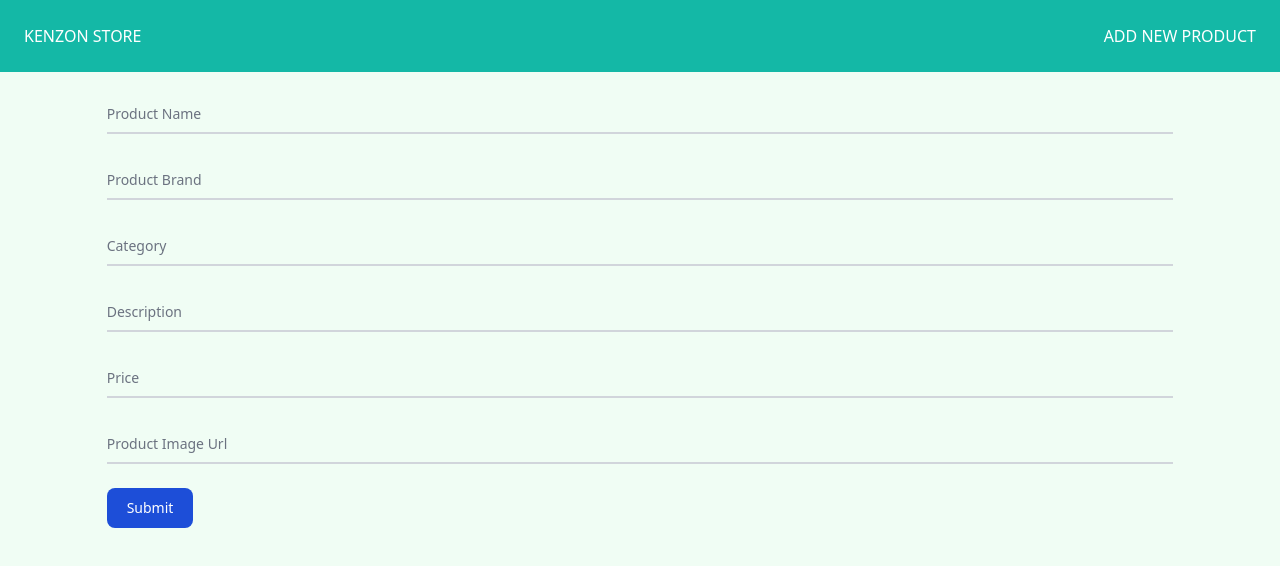
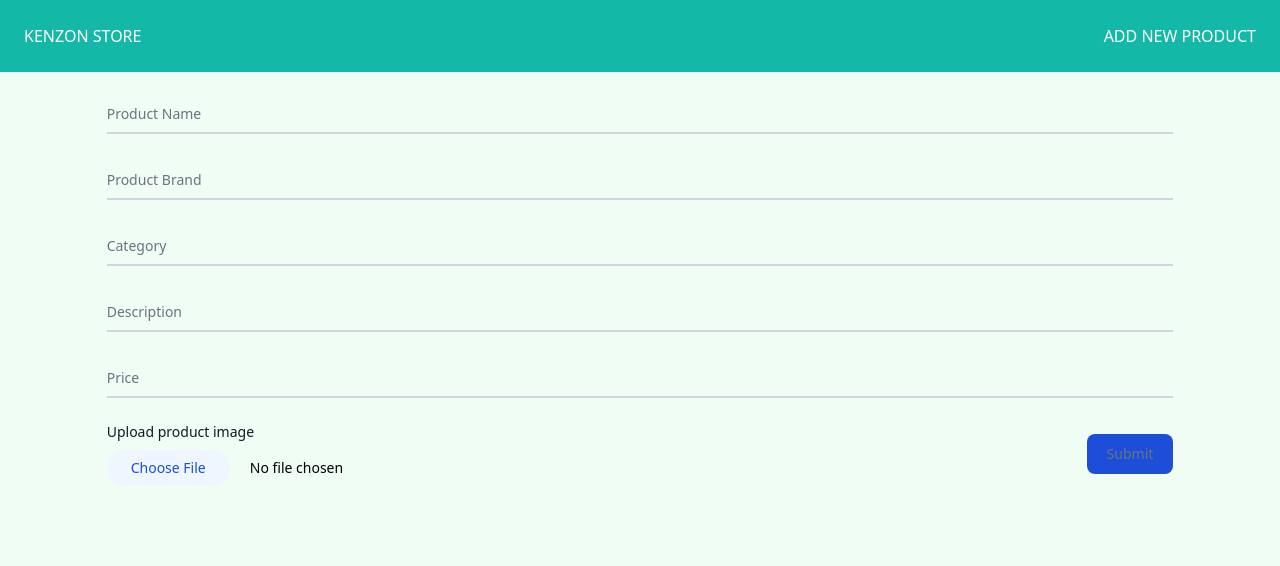
Before and after one commit to kennyoungC/Amazon-clone-FE, a React (Create React App) app in the folder amazon-clone-fe/: page /new in a window 1280 px wide. Shown: the top 566 px of the page. Built offline with nearby package versions, Linux system fonts and the light colour scheme.

Commit message:
new backend url with mongodb as database

```diff
--- a/amazon-clone-fe/src/components/Input.jsx
+++ b/amazon-clone-fe/src/components/Input.jsx
@@ -9,7 +9,6 @@ const Input = (props) => {
         name={name}
         id={name}
         min={1}
-        max={5}
         className="block py-2.5 px-0 w-full text-sm text-red bg-transparent border-0 border-b-2 border-gray-300 appearance-none  focus:outline-none focus:ring-0 focus:border-blue-600 peer"
         placeholder=" "
         required
--- a/amazon-clone-fe/src/components/ProductDetails.jsx
+++ b/amazon-clone-fe/src/components/ProductDetails.jsx
@@ -34,7 +34,7 @@ const ProductDetails = (props) => {
   }
   const fetchReviews = async () => {
     try {
-      const apiUrl = `${process.env.REACT_APP_BE_URL}/reviews/${params.productId}`
+      const apiUrl = `${process.env.REACT_APP_BE_URL}/products/${params.productId}/reviews`
       const response = await fetch(apiUrl)
       if (response.ok) {
         const data = await response.json()
--- a/amazon-clone-fe/src/components/ProductsCard.jsx
+++ b/amazon-clone-fe/src/components/ProductsCard.jsx
@@ -3,7 +3,8 @@ import RatingStar from "./RatingStar"
 import { Link } from "react-router-dom"
 import Modal from "./Modal"
 const ProductsCard = (props) => {
-  const { name, brand, description, imageUrl, price, category, _id } = props
+  const { name, brand, description, imageUrl, price, category, _id, reviews } =
+    props
   const [avgRating, setAvgRating] = useState(0)
   const [showModal, setShowModal] = useState(false)
   useEffect(() => {
@@ -12,12 +13,7 @@ const ProductsCard = (props) => {
   }, [])
   const getAvgRating = async () => {
     try {
-      const apiUrl = `${process.env.REACT_APP_BE_URL}/reviews/${_id}`
-      const response = await fetch(apiUrl)
-      // if (!response.ok) {
-      //   throw new Error("Something went wrong")
-      // }
-      const data = await response.json()
+      const data = reviews
       if (data.length > 0) {
         const rate = data.map((review) => review.rate)
         setAvgRating(
@@ -35,12 +31,13 @@ const ProductsCard = (props) => {
   }
   return (
     <div className="py-6">
-      <div className="flex max-w-md bg-white shadow-lg rounded-lg overflow-hidden">
+      <div className="flex bg-white shadow-lg rounded-lg overflow-hidden">
         <div
           onClick={() => setShowModal(true)}
           className="w-1/3 bg-cover bg-center bg-no-repeat"
           style={{
             backgroundImage: `url(${imageUrl})`,
+            width: "220px",
           }}
         ></div>
         {showModal && <Modal image={imageUrl} onClose={closeModalHandler} />}
--- a/amazon-clone-fe/src/pages/HomePage.jsx
+++ b/amazon-clone-fe/src/pages/HomePage.jsx
@@ -24,8 +24,8 @@ const HomePage = () => {
   }
 
   return (
-    <div className="container mx-auto px-6">
-      <div className="grid grid-cols-1 md:grid-cols-2 lg:grid-cols-3 gap-4 justify-center">
+    <div className="container mx-auto px-4 justify-center">
+      <div className="grid grid-cols-1 md:grid-cols-2 lg:grid-cols-2 gap-4 justify-center ">
         {products.map((product) => (
           <ProductsCard key={product._id} {...product} />
         ))}
--- a/amazon-clone-fe/src/pages/New.jsx
+++ b/amazon-clone-fe/src/pages/New.jsx
@@ -2,36 +2,66 @@ import React, { useState } from "react"
 import { useNavigate } from "react-router-dom"
 import Input from "../components/Input"
 const btnStyle =
-  "text-white bg-blue-700 hover:bg-blue-800 focus:ring-4 focus:outline-none focus:ring-blue-300 font-medium rounded-lg text-sm w-full sm:w-auto px-5 py-2.5 text-center dark:bg-blue-600 dark:hover:bg-blue-700 dark:focus:ring-blue-800"
+  "text-white bg-blue-700 hover:bg-blue-800 focus:ring-4 focus:outline-none focus:ring-blue-300 font-medium rounded-lg text-sm w-full sm:w-auto px-5 py-2.5 text-center dark:bg-blue-600 dark:hover:bg-blue-700  dark:focus:ring-blue-800 disabled:text-gray-500 disabled:cursor-not-allowed"
 
 const New = (props) => {
   const navigate = useNavigate()
+  const [fileError, setFileError] = useState(false)
 
   const [newProduct, setNewProduct] = useState({
     name: "",
     price: "",
     description: "",
-    imageUrl: "",
     category: "",
     brand: "",
+    productFile: null,
   })
+  let productFormData = new FormData()
+  productFormData.append("name", newProduct.name)
+  productFormData.append("price", newProduct.price)
+  productFormData.append("description", newProduct.description)
+  productFormData.append("category", newProduct.category)
+  productFormData.append("brand", newProduct.brand)
+  productFormData.append("product-image", newProduct.productFile)
+
+  const onFileChange = (e) => {
+    console.log(e.target.files[0])
+    if (e.target && e.target.files[0] && e.target.files[0].size < 1000000) {
+      setFileError(false)
+      setNewProduct({ ...newProduct, productFile: e.target.files[0] })
+    } else {
+      setFileError(true)
+      return
+    }
+  }
+  let formIsValid = true
+  if (
+    newProduct.name &&
+    newProduct.price &&
+    newProduct.description &&
+    newProduct.category &&
+    newProduct.brand &&
+    newProduct.productFile !== null
+  ) {
+    formIsValid = false
+  }
+
   const onSetNewProduct = (e) => {
     setNewProduct({
       ...newProduct,
-      [e.target.name]: e.target.value,
+      [e.target.name]: e.target.value.trim(),
     })
   }
   const submitHandler = async (e) => {
     e.preventDefault()
+
     const apiUrl = `${process.env.REACT_APP_BE_URL}/products`
     try {
       const response = await fetch(apiUrl, {
         method: "POST",
         body: JSON.stringify(newProduct),
-        headers: {
-          "Content-Type": "application/json",
-        },
       })
+
       console.log(await response.json())
       if (response.ok) {
         console.log("Product added")
@@ -43,7 +73,7 @@ const New = (props) => {
     }
   }
   return (
-    <div className="container justify-center mx-auto py-5 w-5/6">
+    <div className="container justify-center  mx-auto py-5 w-5/6">
       <form onSubmit={submitHandler}>
         <Input
           onSetNewProduct={onSetNewProduct}
@@ -80,17 +110,36 @@ const New = (props) => {
           name="price"
           label="Price"
         />
-        <Input
-          type="text"
-          onSetNewProduct={onSetNewProduct}
-          value={newProduct.imageUrl}
-          name="imageUrl"
-          label="Product Image Url"
-        />
 
-        <button type="submit" className={btnStyle}>
-          Submit
-        </button>
+        <div className="flex justify-between items-center">
+          <div>
+            <label
+              className="block mb-2 text-sm font-medium text-gray-900 dark:text-gray-300"
+              htmlFor="file_input"
+            >
+              Upload product image
+            </label>
+            <label>
+              <input
+                type="file"
+                name="product-image"
+                onChange={onFileChange}
+                className="text-sm text-grey-500
+                file:mr-5 file:py-2 file:px-6
+                file:rounded-full file:border-0
+                file:text-sm file:font-medium
+                file:bg-blue-50 file:text-blue-700
+                hover:file:cursor-pointer hover:file:bg-amber-50
+                hover:file:text-lime-700
+              "
+              />
+            </label>
+            {fileError && <p>file must be lower 10MB</p>}
+          </div>
+          <button type="submit" disabled={formIsValid} className={btnStyle}>
+            Submit
+          </button>
+        </div>
       </form>
     </div>
   )
```
Also changed, not shown: 1 other file (tests, documents, lock files or other folders).
